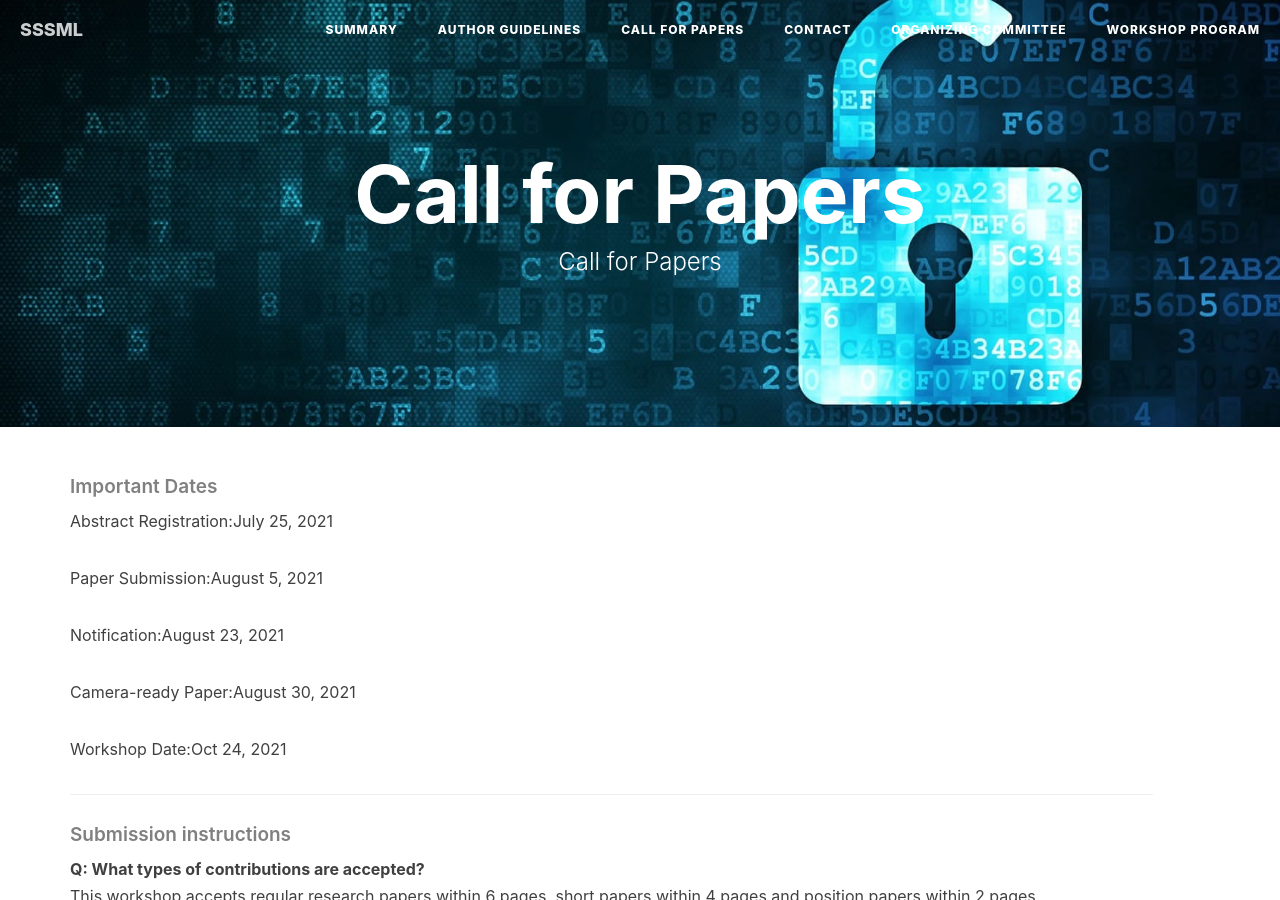
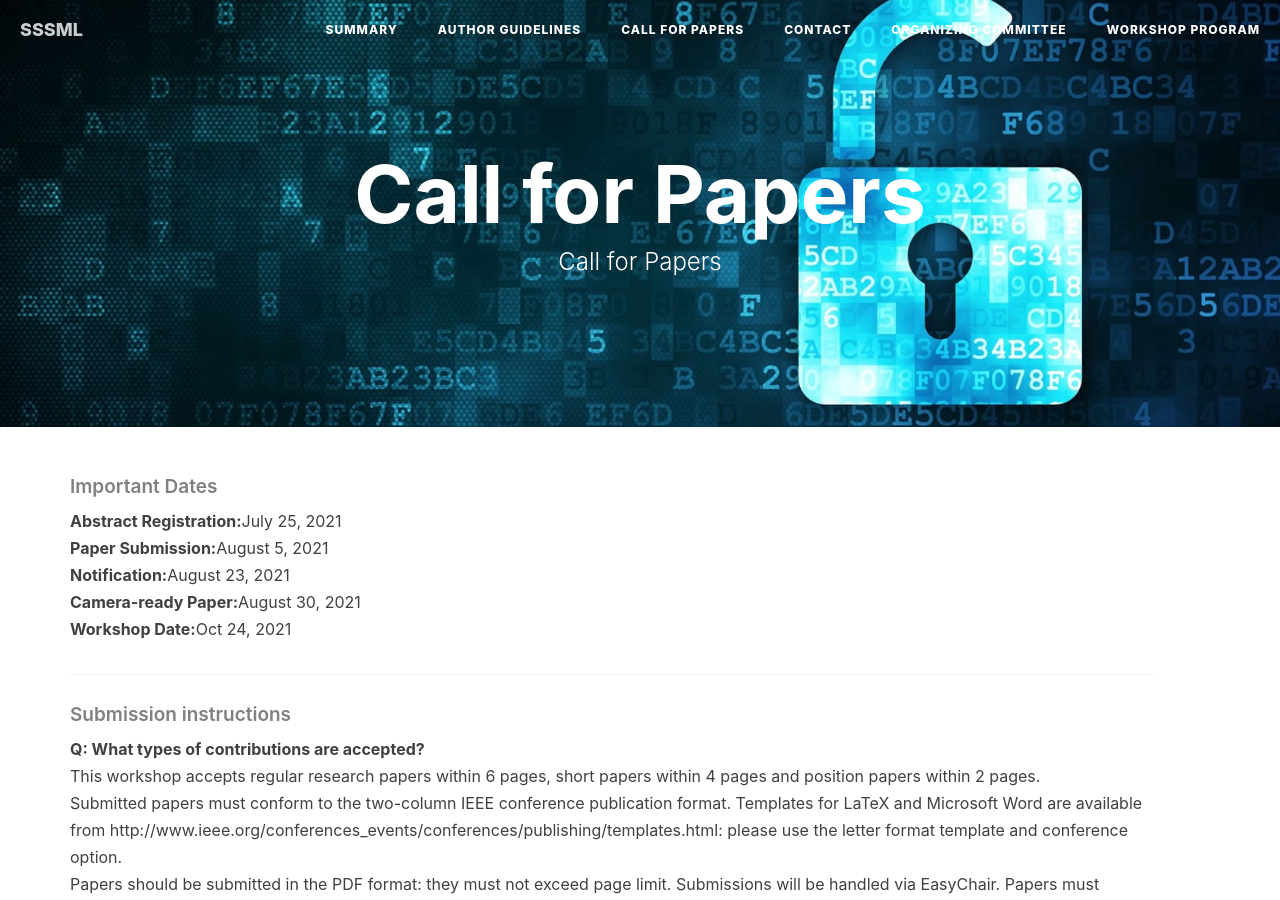
Before and after one commit to Gahory/SSSML2021, a Jekyll site: the page built from Call for Papers.html, in a window 1280 px wide and 900 px high. Built offline with Jekyll 4.4.1, drawn with Linux system fonts in a browser that asks for light colours; nearby versions of some CDN libraries; comment, search, counter and statistics services are not loaded.

```diff
--- a/Call for Papers.html
+++ b/Call for Papers.html
@@ -8,11 +8,11 @@ header-img: "img/post-bg-hacker.jpg"
 <div class="zh post-container">
 
     <h5>Important Dates</h5>
-    <p>Abstract Registration:July 25, 2021</p>
-    <p>Paper Submission:August 5, 2021</p>
-    <p>Notification:August 23, 2021</p>
-    <p>Camera-ready Paper:August 30, 2021</p>
-    <p>Workshop Date:Oct 24, 2021</p>
+    <p><b>Abstract Registration:</b>July 25, 2021
+    <br/><b>Paper Submission:</b>August 5, 2021
+    <br/><b>Notification:</b>August 23, 2021
+    <br/><b>Camera-ready Paper:</b>August 30, 2021
+    <br/><b>Workshop Date:</b>Oct 24, 2021</p>
 
     <hr/>
     <h5>Submission instructions</h5>
```
